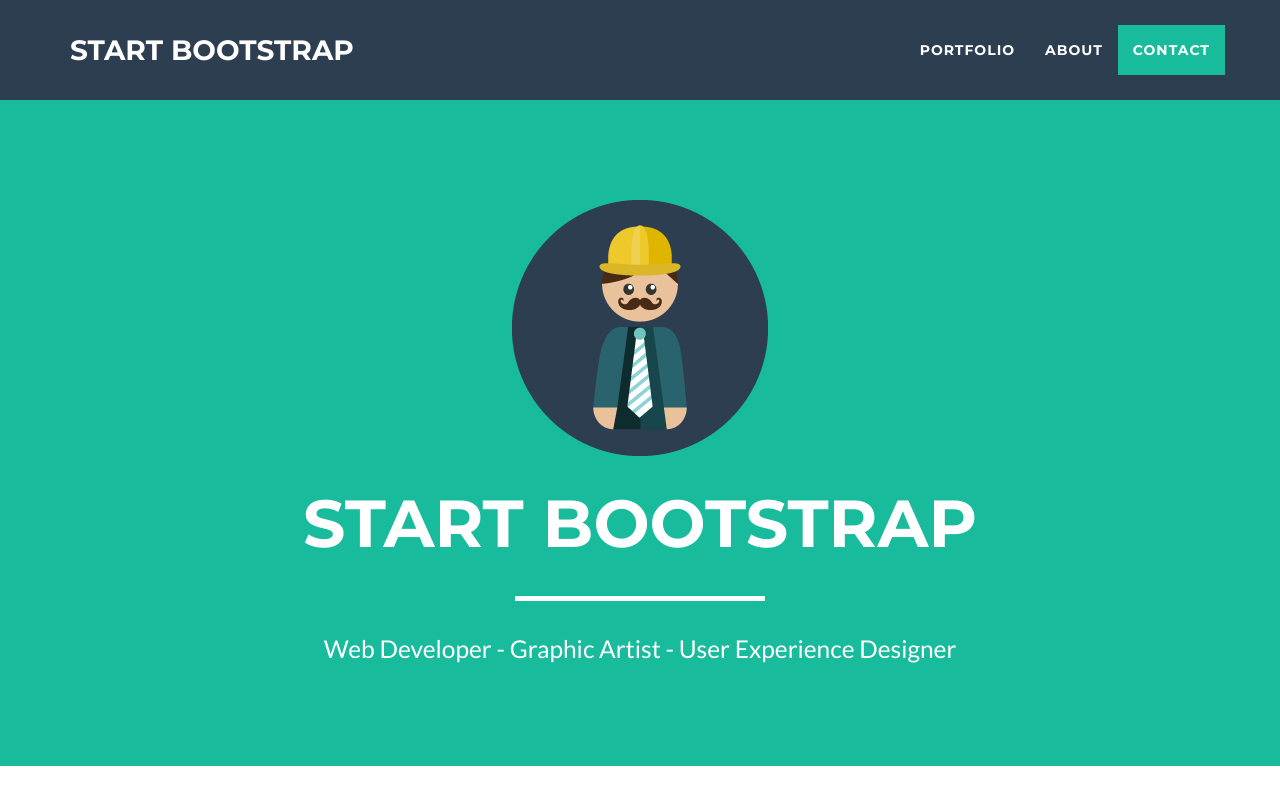
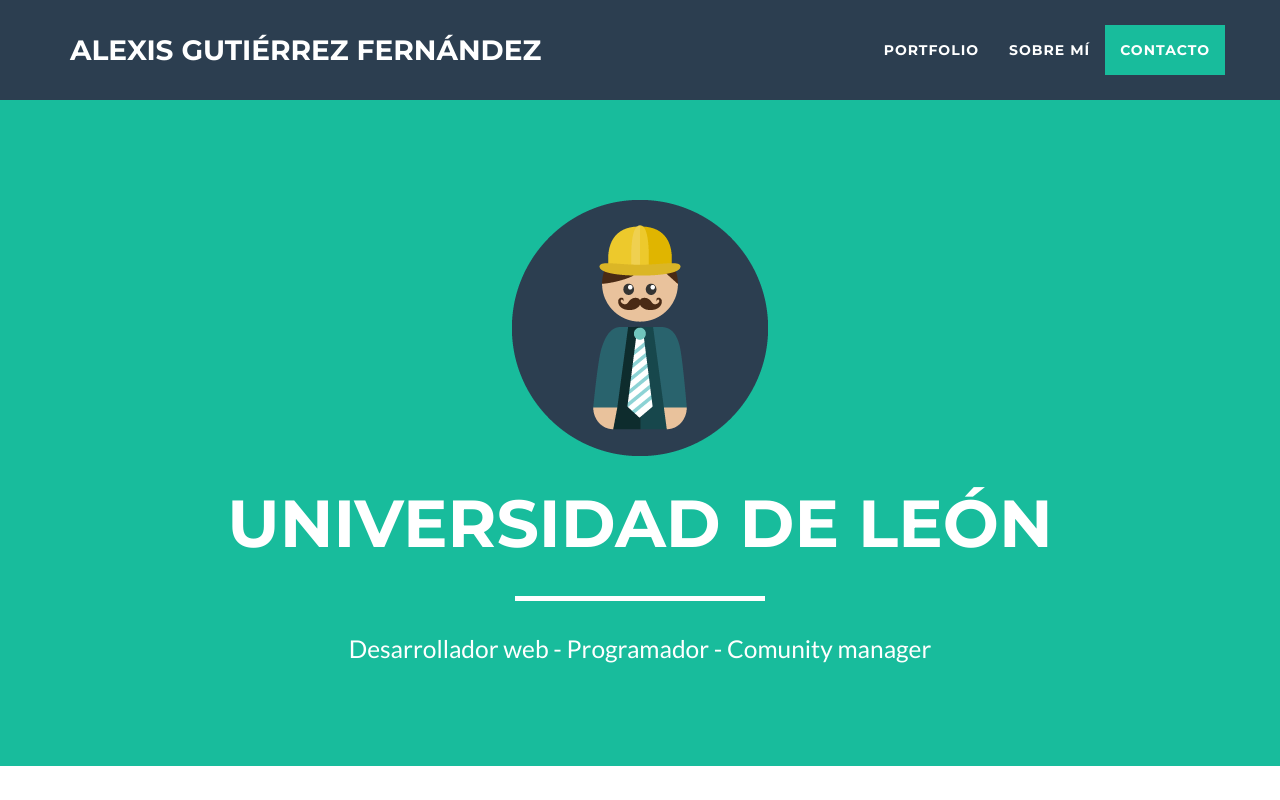
Before and after one commit to agutif/agutif, a website: page index.html in a window 1280 px wide. Shown: the top 800 px of the page. Drawn offline with nearby package versions, Linux system fonts and the light colour scheme.

Commit message:
First changes

```diff
--- a/index.html
+++ b/index.html
@@ -9,7 +9,7 @@
     <meta name="description" content="">
     <meta name="author" content="">
 
-    <title>Freelancer - Start Bootstrap Theme</title>
+    <title>Alexis Gutiérrez Fernández</title>
 
     <!-- Bootstrap Core CSS -->
     <link href="vendor/bootstrap/css/bootstrap.min.css" rel="stylesheet">
@@ -41,7 +41,7 @@
                 <button type="button" class="navbar-toggle" data-toggle="collapse" data-target="#bs-example-navbar-collapse-1">
                     <span class="sr-only">Toggle navigation</span> Menu <i class="fa fa-bars"></i>
                 </button>
-                <a class="navbar-brand" href="#page-top">Start Bootstrap</a>
+                <a class="navbar-brand" href="#page-top">Alexis Gutiérrez Fernández</a>
             </div>
 
             <!-- Collect the nav links, forms, and other content for toggling -->
@@ -54,10 +54,10 @@
                         <a href="#portfolio">Portfolio</a>
                     </li>
                     <li class="page-scroll">
-                        <a href="#about">About</a>
+                        <a href="#about">Sobre mí</a>
                     </li>
                     <li class="page-scroll">
-                        <a href="#contact">Contact</a>
+                        <a href="#contact">Contacto</a>
                     </li>
                 </ul>
             </div>
@@ -73,9 +73,9 @@
                 <div class="col-lg-12">
                     <img class="img-responsive" src="img/profile.png" alt="">
                     <div class="intro-text">
-                        <span class="name">Start Bootstrap</span>
+                        <span class="name">Universidad de León</span>
                         <hr class="star-light">
-                        <span class="skills">Web Developer - Graphic Artist - User Experience Designer</span>
+                        <span class="skills">Desarrollador web - Programador - Comunity manager</span>
                     </div>
                 </div>
             </div>
```
